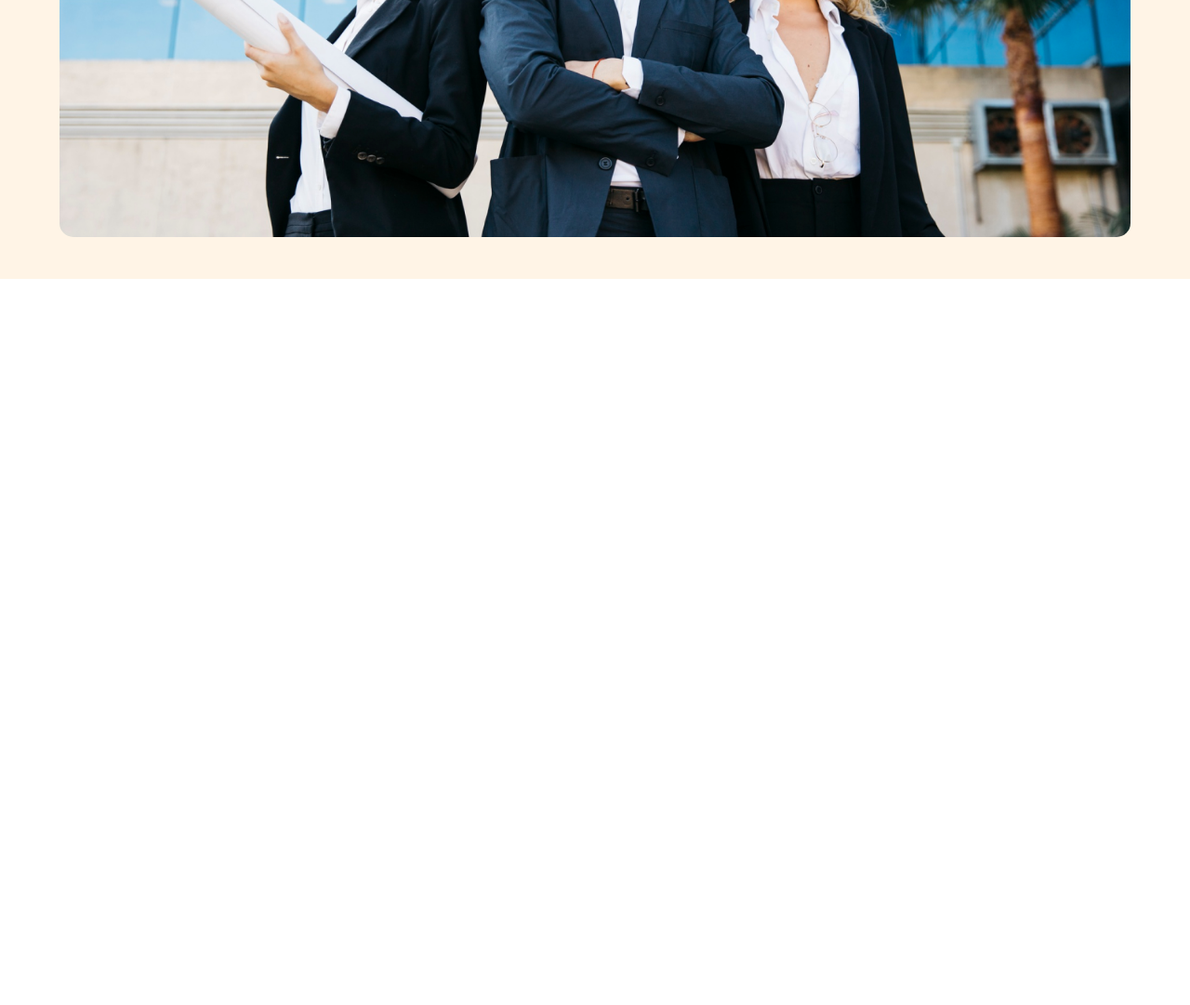
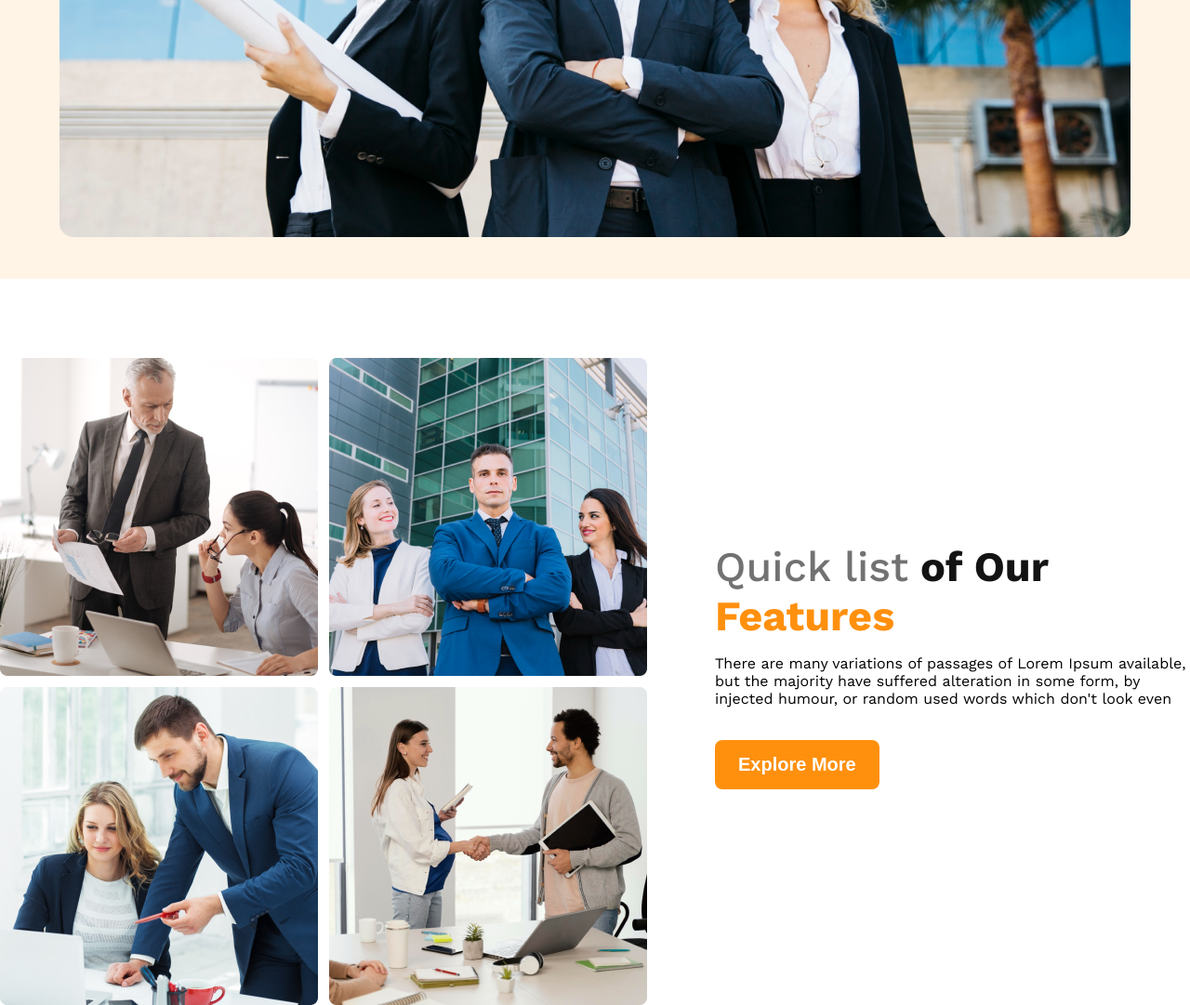
Before and after one commit to AbuKausar007/g3-arch-assignment-2, a plain HTML site: page index.html in a window 1280 px wide. Shown: the part 850-1931 px from the top of the page at 93% size. Before the commit the page ends 1150 px from the top, so only its background shows below. Drawn offline with nearby package versions, Linux system fonts and the light colour scheme.

Commit message:
quick list part done

```diff
--- a/index.html
+++ b/index.html
@@ -43,9 +43,25 @@
     </header>
 
     <main>
-
-
-
+        <!-- quick list part start -->
+        <section class="quick-list-container container">
+            <div class="quick-lists">
+                <div class="quick-images">
+                    <img src="./images/team1.png" alt="">
+                    <img src="./images/team2.png" alt="">
+                    <img src="./images/team3.png" alt="">
+                    <img src="./images/team4.png" alt="">
+                </div>
+                <div class="quick-text">
+                    <h2> <span class="quick-gray">Quick list</span> <span class="quick-black">of Our</span></h2>
+                    <h2 class="quick-orange">Features</h2>
+                    <p>There are many variations of passages of Lorem Ipsum available, but the majority have suffered alteration in some form,
+                    by injected humour, or random used words which don't look even</p>
+                    <button class="primary-btn">Explore More</button>
+                </div>
+            </div>
+        </section>
+        <!-- quick list part end -->
     </main>
 </body>
 
--- a/styles.css
+++ b/styles.css
@@ -41,7 +41,8 @@ body {
 .navbar {
     display: flex;
 }
-.navbar a{
+
+.navbar a {
     color: #424242;
 }
 
@@ -60,7 +61,8 @@ body {
     font-weight: 700;
     font-size: 64px;
 }
-.heading-text p{
+
+.heading-text p {
     margin-top: 26px;
     font-weight: 400;
     font-size: 16px;
@@ -68,7 +70,8 @@ body {
     line-height: 0;
 
 }
-.primary-btn{
+
+.primary-btn {
     background: #FF900E;
     padding: 15px 25px;
     border-radius: 8px;
@@ -79,13 +82,51 @@ body {
     cursor: pointer;
     margin: 35px 0;
 }
-.banner-img{
+
+.banner-img {
     padding-bottom: 45px;
 }
-.banner-img img{
+
+.banner-img img {
     border-radius: 15px;
     margin: auto;
     width: 90%;
     margin: auto;
-        display: block;
+    display: block;
 }
+
+/* ------------------------quick list area styles--------------------- */
+.quick-list-container{
+    margin-top: 85px;
+    width: 100%;
+}
+.quick-lists{
+    display: flex;
+    justify-content: space-between;
+    align-items: center;
+    gap: 73px;
+}
+.quick-images {
+    display: grid;
+    grid-template-columns: repeat(2, 2fr);
+    grid-gap: 12px;
+
+}
+.quick-gray{
+    font-weight: 500;
+        color: #727272;
+}
+.quick-black{
+    font-weight: 700;
+    color: #131313;
+}
+.quick-orange{
+    color: #FF900E;
+    font-weight: 700px;
+    margin-bottom: 15px;
+}
+.quick-text h2{
+    line-height: 53px;
+    font-size: 45px;
+
+}
```
